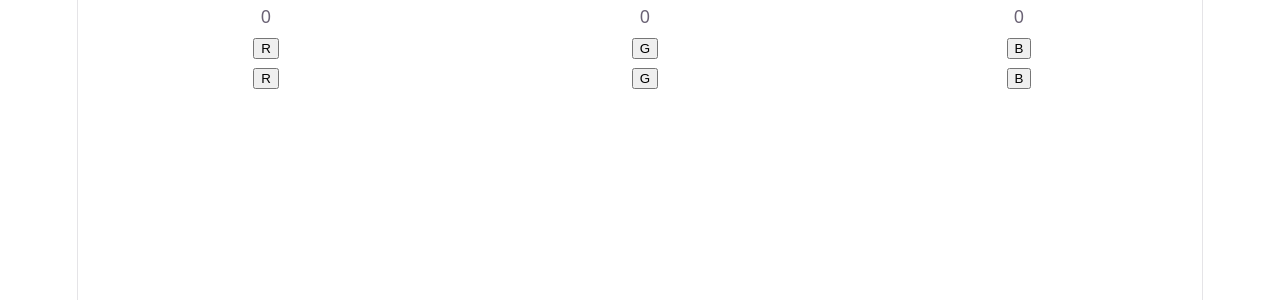
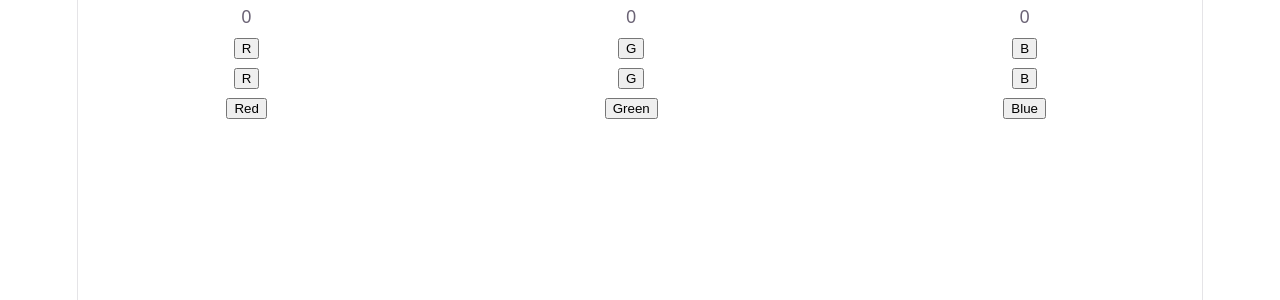
Before and after one commit to amird55/presser, a React (Vite) app: page / in a window 1280 px wide. Shown: the top 300 px of the page. Built offline with nearby package versions, Linux system fonts and the light colour scheme.

Commit message:
הוספת קומפוננטה של כפתור ושליחת נתונים אליו

```diff
--- /dev/null
+++ b/src/stats/ColoredButton.jsx
@@ -0,0 +1,9 @@
+import React from 'react';
+
+function ColoredButton({clr,submitFunc}) {
+    return (
+        <button onClick={submitFunc}>{clr}</button>
+    );
+}
+
+export default ColoredButton;
--- a/src/stats/StatsPage.jsx
+++ b/src/stats/StatsPage.jsx
@@ -1,4 +1,5 @@
 import React, {useState} from 'react';
+import ColoredButton from "./ColoredButton.jsx";
 
 function StatsPage(props) {
     const [count, setCount] = useState(
@@ -54,6 +55,11 @@ function StatsPage(props) {
                     <td><button onClick={()=>{incCount("G")}}>G</button></td>
                     <td><button onClick={()=>{incCount("B")}}>B</button></td>
                 </tr>
+                <tr>
+                    <td><ColoredButton clr={"Red"} submitFunc={()=>{incCount("R")}} /></td>
+                    <td><ColoredButton clr={"Green"} submitFunc={()=>{incCount("G")}} /></td>
+                    <td><ColoredButton clr={"Blue"} submitFunc={()=>{incCount("B")}} /></td>
+                </tr>
             </table>
         </>
     );
```
